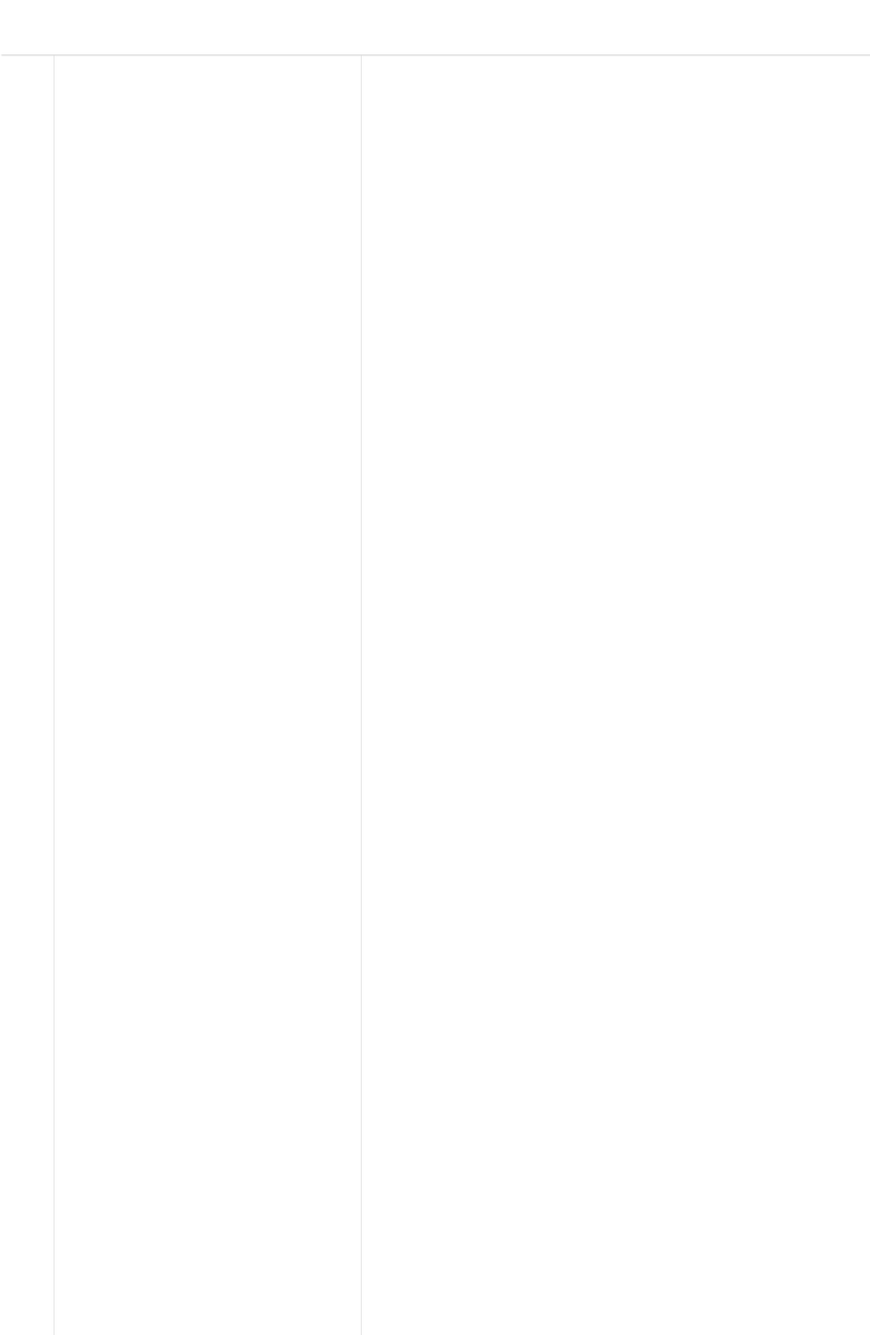
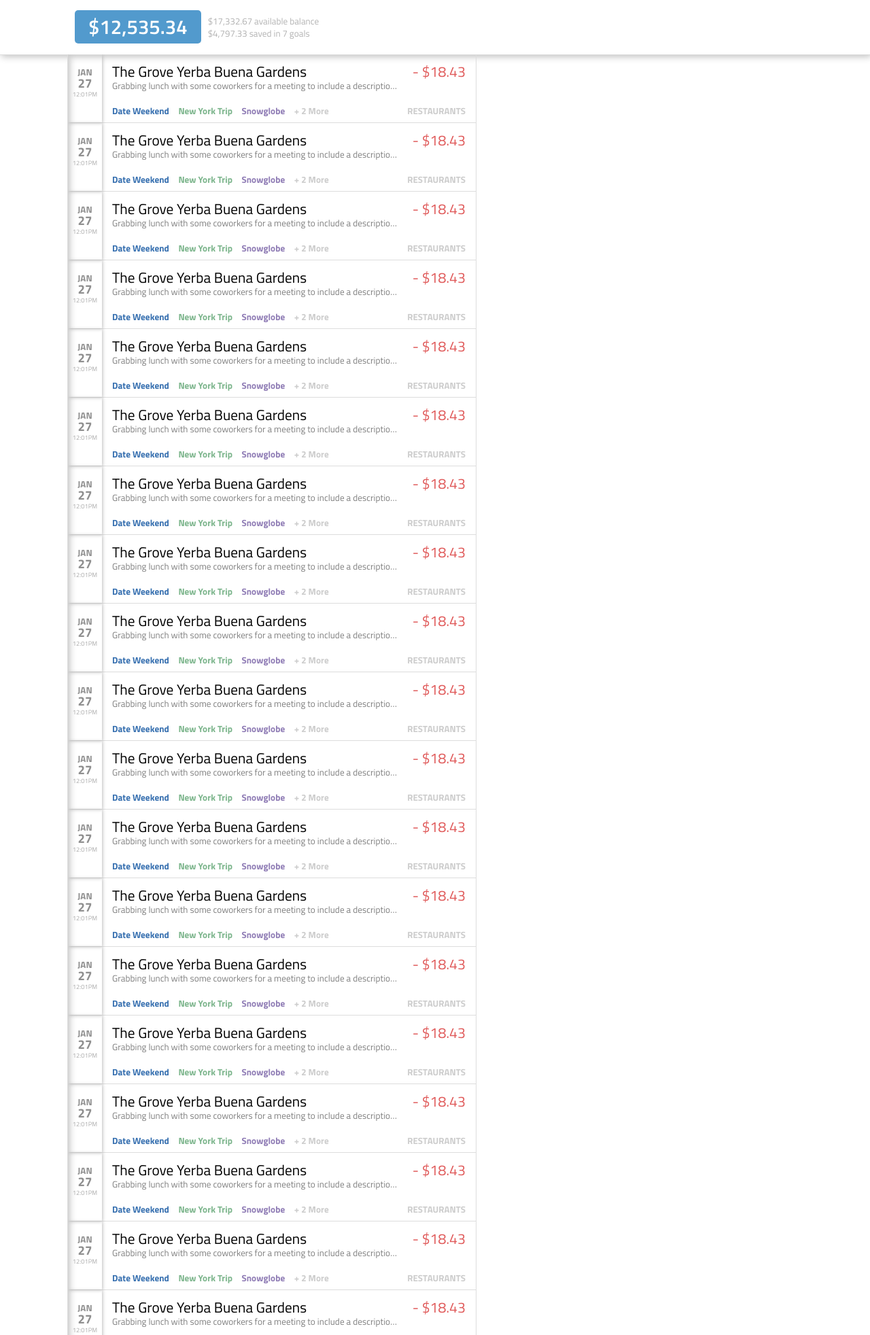
Before and after one commit to spandya108/dradle, a Django app: page /vbank/ in a window 1280 px wide. Before the commit the part shown is almost empty. Shown: the top 1964 px of the page at 68% size. Run offline with Django 3.2, Linux system fonts and the light colour scheme.

Commit message:
got a lot of things working

```diff
--- a/static/css/navbar.css
+++ /dev/null
@@ -1,3 +0,0 @@
-h1 {
-    color: blue;
-}
--- /dev/null
+++ b/vbank/templates/details.html
@@ -0,0 +1,9 @@
+<style>
+.Details {
+    height: 100%;
+    float: left;
+}
+</style>
+<div class="Details">
+
+</div>
--- a/vbank/templates/navbar.html
+++ b/vbank/templates/navbar.html
@@ -1,12 +1,77 @@
-<!-- <link rel="stylesheet" type="text/css" href="{{ STATIC_URL }}css/navbar.css"> -->
 <style>
 .Navbar {
     height: 80px;
     width: 100%;
-    box-shadow: 2px 2px 2px #ddd;
+    box-shadow: 2px 2px 10px #bbb;
+    border-bottom: 1px solid #ddd;
 }
 
+.Navbar-logo-container {
+    float: left;
+    height: 100%;
+    width: 100px;
+}
+
+.Navbar-s2s-container {
+    padding: 15px 10px;
+    float: left;
+    width: 400px;
+    height: 100%;
+    box-sizing: border-box;
+}
+
+.Navbar-s2s-amount {
+    display: inline-block;
+    padding: 10px 20px;
+    box-sizing: border-box;
+    background: #529acd;
+    color: #fff;
+    line-height: 22pt;
+    font-size: 22pt;
+    font-weight: 600;
+    float: left;
+    border-radius: 5px;
+}
+
+.Navbar-available-amount-container {
+    display: inline-block;
+    font-size: 10pt;
+    line-height: 10pt;
+    padding: 5px 10px;
+    box-sizing: border-box;
+}
+
+.Navbar-available-amount {
+    margin-bottom: 5px;
+    margin-top: 5px;
+    color: #000;
+    opacity: 0.3;
+}
+
+.Navbar-navitems-container {
+    width: 500px;
+    height: 100%;
+    float: right;
+}
 </style>
 <div class="Navbar">
+    <div class="Navbar-logo-container">
 
+    </div>
+    <div class="Navbar-s2s-container">
+        <div class="Navbar-s2s-amount">
+            $12,535.34
+        </div>
+        <div class="Navbar-available-amount-container">
+            <div class="Navbar-available-amount">
+                $17,332.67 available balance
+            </div>
+            <div class="Navbar-available-amount">
+                $4,797.33 saved in 7 goals
+            </div>
+        </div>
+    </div>
+    <div class="Navbar-navitems-container">
+
+    </div>
 </div>
--- a/vbank/templates/overview.html
+++ b/vbank/templates/overview.html
@@ -1,5 +1,9 @@
 <!DOCTYPE html>
 <style>
+body {
+    font-family: 'Titillium Web', sans-serif;
+}
+
 .FlexContainer {
     display: flex;
     position: absolute;
@@ -41,6 +45,8 @@
 </style>
     <head>
         <title>Overview</title>
+
+        <link href='https://fonts.googleapis.com/css?family=Titillium+Web:400,200,300,600,700' rel='stylesheet' type='text/css'>
     </head>
     <body>
         <div class="FlexContainer FlexContainer--column">
@@ -51,6 +57,7 @@
                         <div class="FlexContainer-inner">
                             {% include "sidebar.html" %}
                             {% include "transactions_list.html" %}
+                            {% include "details.html" %}
                         </div>
                     </div>
                 </div>
--- a/vbank/templates/sidebar.html
+++ b/vbank/templates/sidebar.html
@@ -1,12 +1,12 @@
 <style>
 .Sidebar {
     height: 100%;
-    width: 80px;
+    width: 100px;
     border-right: 1px solid #ddd;
     box-sizing: border-box;
-    display: inline-block;
+    float: left;
+    box-shadow: 2px 2px 10px #bbb;
 }
-
 </style>
 <div class="Sidebar">
 
--- /dev/null
+++ b/vbank/templates/transaction.html
@@ -0,0 +1,185 @@
+<style>
+.Transaction {
+    height: 100px;
+    width: 100%;
+    border-bottom: 1px solid #ddd;
+    display: block;
+}
+
+.Transaction-dateTime {
+    float: left;
+    height: 100%;
+    box-sizing: border-box;
+    width: 50px;
+    text-align: center;
+    box-shadow: 1px 1px 5px #bbb;
+    padding-top: 20px;
+}
+
+.Transaction-dateTime-month {
+    text-transform: uppercase;
+    font-size: 10pt;
+    line-height: 10pt;
+    font-weight: bold;
+    color: #8f8f8f;
+}
+
+.Transaction-dateTime-time {
+    font-size: 7pt;
+    line-height: 7pt;
+    color: #ababab;
+    margin-top: 2px;
+}
+
+.Transaction-dateTime-day {
+    color: #8f8f8f;
+    font-weight: bold;
+    font-size: 14pt;
+    line-height: 14pt;
+}
+
+.Transaction-details {
+    float: left;
+    height: 100%;
+    box-sizing: border-box;
+    width: 550px;
+    padding: 15px;
+}
+
+.Transaction-details-row {
+    height: 20px;
+}
+
+.Transaction-details-title {
+    font-size: 16pt;
+    line-height: 16pt;
+    max-width: 300px;
+    text-overflow: ellipsis;
+    white-space: nowrap;
+    overflow: hidden;
+    display: inline-block;
+}
+
+.Transaction-details-amount {
+    font-size: 16pt;
+    line-height: 16pt;
+    display: inline-block;
+    float: right;
+}
+
+.Transaction-details-amount--credit {
+    color: #e05b5b;
+}
+
+.Transaction-details-amount--debit {
+    color: #69b47e;
+}
+
+.Transaction-details-description {
+    font-size: 10pt;
+    line-height: 10pt;
+    height: 15px;
+    text-overflow: ellipsis;
+    white-space: nowrap;
+    overflow: hidden;
+    margin-top: 5px;
+    width: 420px;
+    color: #000;
+    opacity: 0.5;
+}
+
+.Transaction-details-tagContainer {
+    height: 10px;
+    margin-top: 15px;
+}
+
+.Transaction-tag {
+    display: inline-block;
+    font-size: 10pt;
+    line-height: 10pt;
+    font-weight: bold;
+    margin-right: 10px;
+    color: #aaa;
+}
+
+.Transaction-tag--more {
+    color: #000;
+    opacity: 0.2;
+}
+
+.Transaction-tag--category {
+    color: #000;
+    opacity: 0.2;
+    margin: 0;
+    margin-top: 7px;
+    float: right;
+    text-transform: uppercase;
+}
+
+.Transaction-tag--green {
+    color: #7cb58c;
+}
+
+.Transaction-tag--blue {
+    color: #3770b0;
+}
+
+.Transaction-tag--yellow {
+    color: #e5e497;
+}
+
+.Transaction-tag--purple {
+    color: #8f7cb5;
+}
+
+.Transaction-institution {
+    height: 10px;
+    width: 40px;
+    background-color: rgba(8, 70, 168, 0.7);
+    float: right;
+    bottom: 0;
+}
+</style>
+<li class="Transaction">
+    <div class="Transaction-dateTime">
+        <div class="Transaction-dateTime-month">
+            Jan
+        </div>
+        <div class="Transaction-dateTime-day">
+            27
+        </div>
+        <div class="Transaction-dateTime-time">
+            12:01PM
+        </div>
+    </div>
+    <div class="Transaction-details">
+        <div class="Transaction-details-row">
+            <div class="Transaction-details-title">
+                The Grove Yerba Buena Gardens
+            </div>
+            <div class="Transaction-details-amount Transaction-details-amount--credit">
+                - $18.43
+            </div>
+        </div>
+        <div class="Transaction-details-description">
+            Grabbing lunch with some coworkers for a meeting to include a description in my transaction.
+        </div>
+        <div class="Transaction-details-tagContainer">
+            <div class="Transaction-tag Transaction-tag--blue">
+                Date Weekend
+            </div>
+            <div class="Transaction-tag Transaction-tag--green">
+                New York Trip
+            </div>
+            <div class="Transaction-tag Transaction-tag--purple">
+                Snowglobe
+            </div>
+            <div class="Transaction-tag Transaction-tag--more">
+                + 2 More
+            </div>
+            <div class="Transaction-tag Transaction-tag--category">
+                Restaurants
+            </div>
+        </div>
+    </div>
+</li>
--- a/vbank/templates/transactions_list.html
+++ b/vbank/templates/transactions_list.html
@@ -1,13 +1,63 @@
 <style>
-.TransactionsList {
+.TransactionsList-container {
+    float: left;
     height: 100%;
-    width: 35%;
-    border-right: 1px solid #ddd;
-    box-sizing: border-box;
-    display: inline-block;
 }
 
+.TransactionsList {
+    width: 600px;
+    border-right: 1px solid #ddd;
+    overflow: scroll;
+    list-style-type: none;
+    margin: 0;
+    padding: 0;
+    height: 100%;
+}
+
+.TransactionList-header {
+    width: 600px;
+    height: 125px;
+    border-right: 1px solid #ddd;
+    border-bottom: 1px solid #ddd;
+}
 </style>
-<div class="TransactionsList">
+<div class="TransactionsList-container">
+    <!-- <div class="TransactionList-header">
 
+    </div> -->
+    <ul class="TransactionsList">
+        {% include "transaction.html" %}
+        {% include "transaction.html" %}
+        {% include "transaction.html" %}
+        {% include "transaction.html" %}
+        {% include "transaction.html" %}
+        {% include "transaction.html" %}
+        {% include "transaction.html" %}
+        {% include "transaction.html" %}
+        {% include "transaction.html" %}
+        {% include "transaction.html" %}
+        {% include "transaction.html" %}
+        {% include "transaction.html" %}
+        {% include "transaction.html" %}
+        {% include "transaction.html" %}
+        {% include "transaction.html" %}
+        {% include "transaction.html" %}
+        {% include "transaction.html" %}
+        {% include "transaction.html" %}
+        {% include "transaction.html" %}
+        {% include "transaction.html" %}
+        {% include "transaction.html" %}
+        {% include "transaction.html" %}
+        {% include "transaction.html" %}
+        {% include "transaction.html" %}
+        {% include "transaction.html" %}
+        {% include "transaction.html" %}
+        {% include "transaction.html" %}
+        {% include "transaction.html" %}
+        {% include "transaction.html" %}
+        {% include "transaction.html" %}
+        {% include "transaction.html" %}
+        {% include "transaction.html" %}
+        {% include "transaction.html" %}
+    </ul>
 </div>
```
Also changed, not shown: vbank/templates/subnavbar.html (added, +11 -0 lines).
